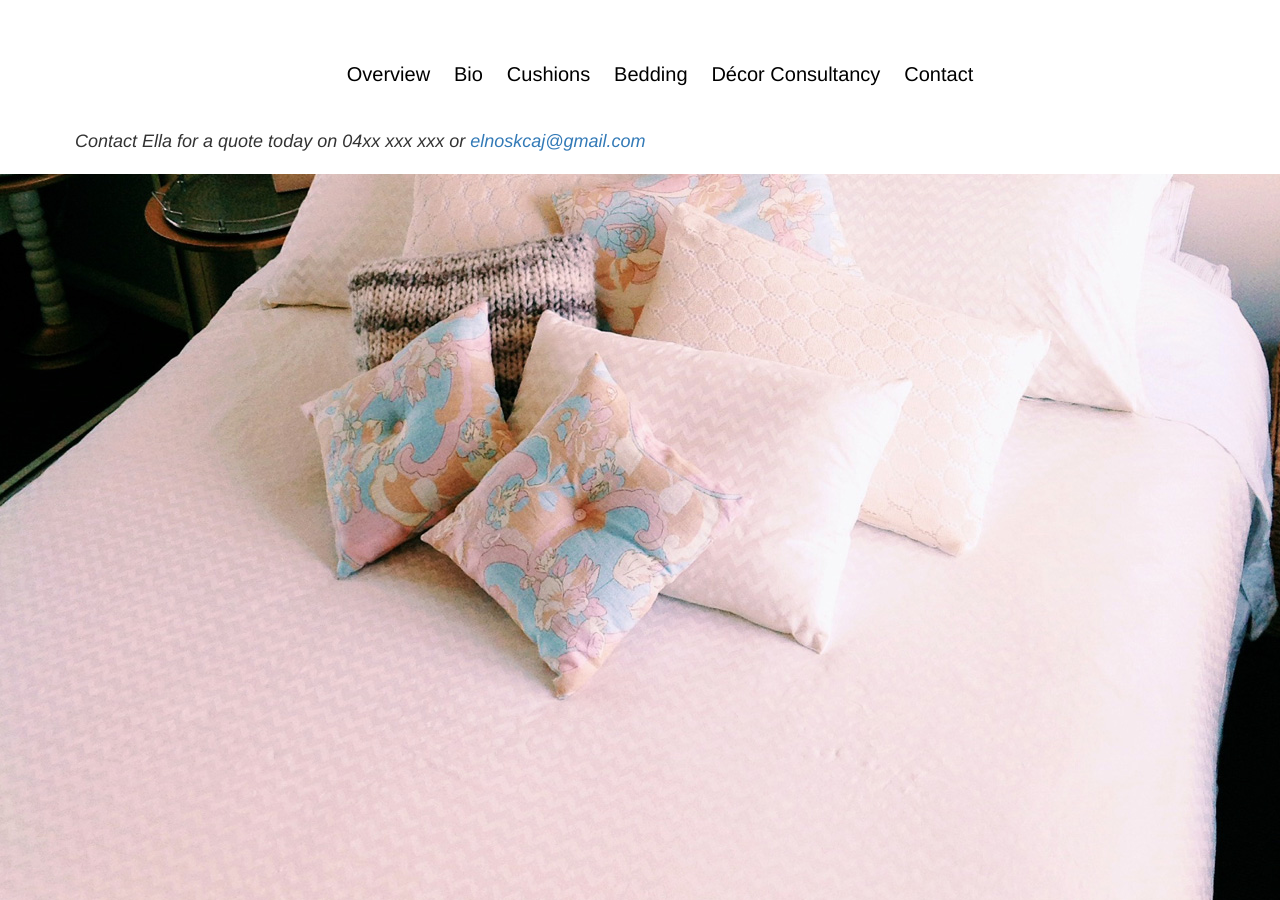
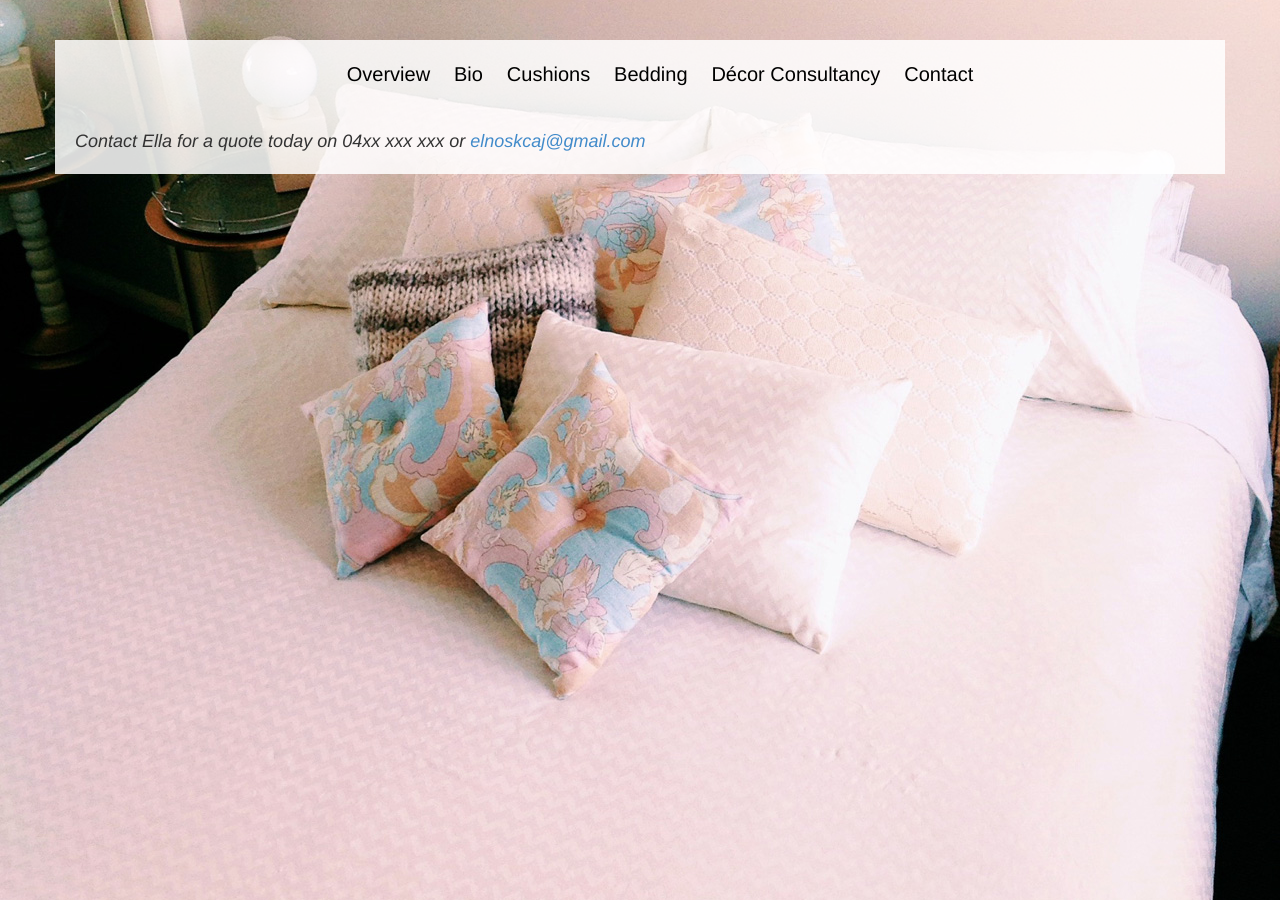
Before and after one commit to csstam/ElNoskcaj, a Jekyll site: the page built from contact/index.html, in a window 1280 px wide. Built offline with Jekyll 4.4.1, drawn with Linux system fonts in a browser that asks for light colours; nearby versions of some CDN libraries; library files that are not in the unit come from our copies.

Commit message:
fix bootstrap link

```diff
--- a/_layouts/default.html
+++ b/_layouts/default.html
@@ -8,7 +8,7 @@
 
     <!-- Bootstrap -->
     <link href="/css/main.css" rel="stylesheet">
-    <link href="bootstrap/css/bootstrap.min.css" rel="stylesheet">
+    <link href="/bootstrap/css/bootstrap.min.css" rel="stylesheet">
     <link href='http://fonts.googleapis.com/css?family=Open+Sans:300italic,600,300' rel='stylesheet' type='text/css'>
 
 
```
